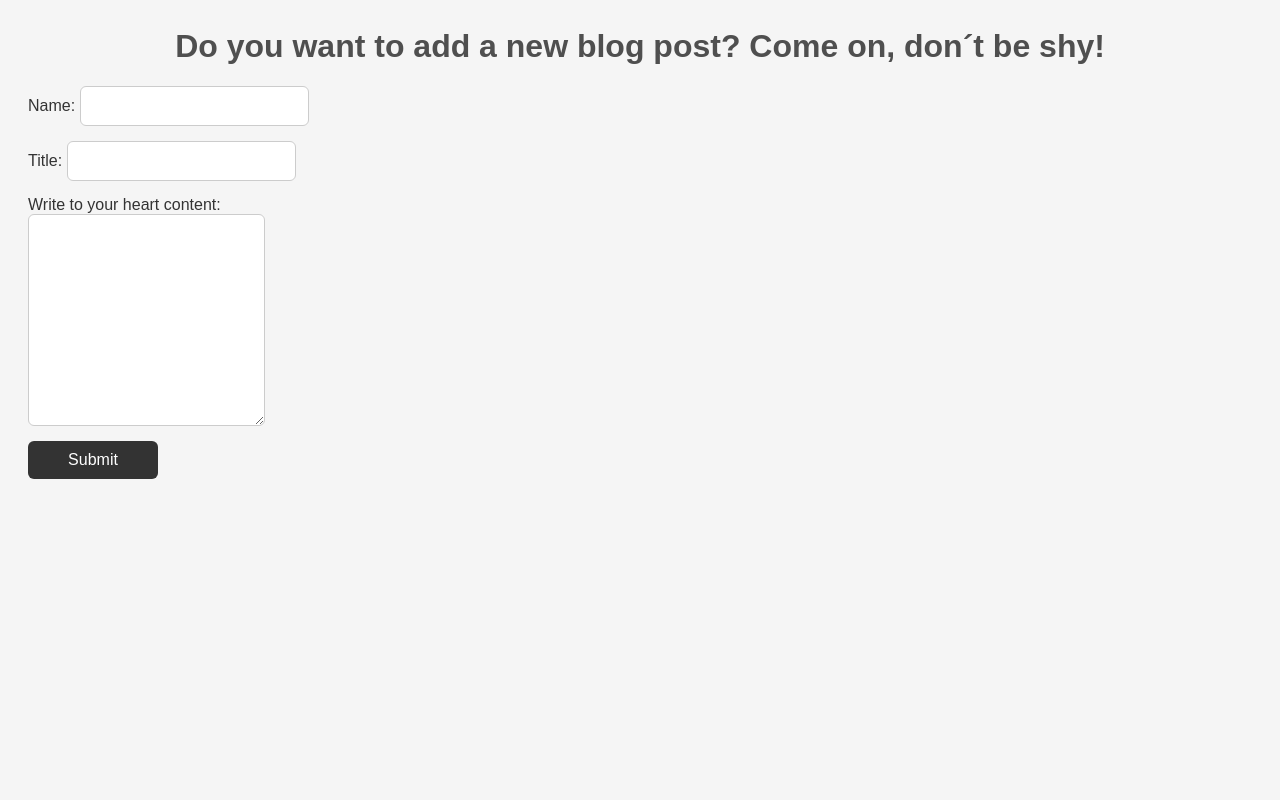
After one commit to anastasiafoth/Masterblog, a Flask app: page /add in a window 1280 px wide. The commit adds this page. Run offline with Flask 3, Linux system fonts and the light colour scheme.

Commit message:
feat: Add blog post creation and improve navigation
- Add form for creating new blog posts at /add
- Implement JSON file writing for new posts
- Add navigation link from index to add post form
- Improve JSON file formatting with indentation
- Add error handling for file operations
- Update blog posts with sample content

```diff
--- a/app.py
+++ b/app.py
@@ -1,4 +1,4 @@
-from flask import Flask, render_template
+from flask import Flask, render_template, request, redirect, url_for
 import json
 
 
@@ -6,9 +6,8 @@ BLOG_POSTS_FILE = 'data/blog_posts.json'
 
 app = Flask(__name__)
 
-@app.route('/')
-def index():
-    #Reading blog posts from json file
+def reading_file():
+    """ Reading blog posts from json file"""
     try:
        with open(BLOG_POSTS_FILE, 'r') as fileobj:
            blog_posts = json.load(fileobj)
@@ -16,10 +15,48 @@ def index():
     except FileNotFoundError:
         blog_posts = []
         print("Error loading blog posts")
+    return blog_posts
+
+
+@app.route('/')
+def index():
+    blog_posts = reading_file()
 
     #generating html based on template
     return render_template('index.html', posts=blog_posts)
 
 
+@app.route('/add', methods=['GET', 'POST'])
+def add():
+    if request.method == 'POST':
+        blog_posts = reading_file()
+
+        try:
+            # looking up existing IDs, so we can generate one
+            if blog_posts:
+                new_id = max(post['id'] for post in blog_posts) + 1
+            else:
+                new_id = 1
+
+            new_post = {
+                "id" : new_id,
+                "author": request.form['author'],
+                "title" : request.form['title'],
+                "content" : request.form['content']
+            }
+            blog_posts.append(new_post)
+
+            with open(BLOG_POSTS_FILE, 'w') as fileobj:
+                json.dump(blog_posts, fileobj, indent=4)
+
+            print("Redirecting to index")
+            return redirect(url_for('index'))
+        except Exception as e:
+            print(f"Error saving post: {e}")
+            return "Error saving post", 500
+
+    return render_template('add.html')
+
+
 if __name__ == '__main__':
     app.run(host="0.0.0.0", port=5000, debug=True)
--- a/static/style.css
+++ b/static/style.css
@@ -25,3 +25,44 @@ h1 {
 .post p {
     margin: 10px 0;
 }
+
+form {
+    display: flex;
+    flex-direction: column;
+    gap: 15px;
+}
+
+
+label {
+    font-weight: 500;
+}
+
+
+input[type="text"],
+textarea {
+    flex: 1;
+    padding: 10px;
+    border: 1px solid #ccc;
+    border-radius: 6px;
+    font-size: 1rem;
+    background: white;
+    transition: border 0.2s ease;
+}
+
+/* Submit-Button */
+input[type="submit"] {
+    width: 130px;
+    padding: 10px;
+    border: none;
+    border-radius: 6px;
+    background-color: #333;
+    color: white;
+    font-size: 1rem;
+    cursor: pointer;
+    transition: background 0.2s ease;
+}
+
+/* Hover-Effekt */
+input[type="submit"]:hover {
+    background-color: #555;
+}
--- /dev/null
+++ b/templates/add.html
@@ -0,0 +1,30 @@
+<html>
+<head>
+    <meta charset="UTF-8">
+    <meta name="viewport" content="width=device-width, initial-scale=1.0">
+    <title></title>
+    <link rel="stylesheet" href="{{ url_for('static', filename='style.css') }}">
+</head>
+<body>
+    <h1>Do you want to add a new blog post? Come on, don´t be shy!</h1>
+        <form action="/add" method="POST">
+        <div class="form-row">
+            <label for="name">Name:</label>
+            <input type="text" id="name" name="author" required>
+        </div>
+
+        <div class="form-row">
+            <label for="title">Title:</label>
+            <input type="text" id="title" name="title" required>
+        </div>
+
+        <div class="form-row">
+            <label for="content">Write to your heart content:</label>
+            <br>
+            <textarea id="content" name="content" rows="10" required></textarea>
+        </div>
+
+            <input type="submit" value="Submit">
+        </form>
+</body>
+</html>
--- a/templates/index.html
+++ b/templates/index.html
@@ -15,5 +15,6 @@
             <p>{{ post['content'] }}</p>
         </div>
     {% endfor %}
+    <a href="{{ url_for('add') }}">Let's add a new post!</a>
 </body>
 </html>
```
Also changed, not shown: data/blog_posts.json (+24 -2 lines).
